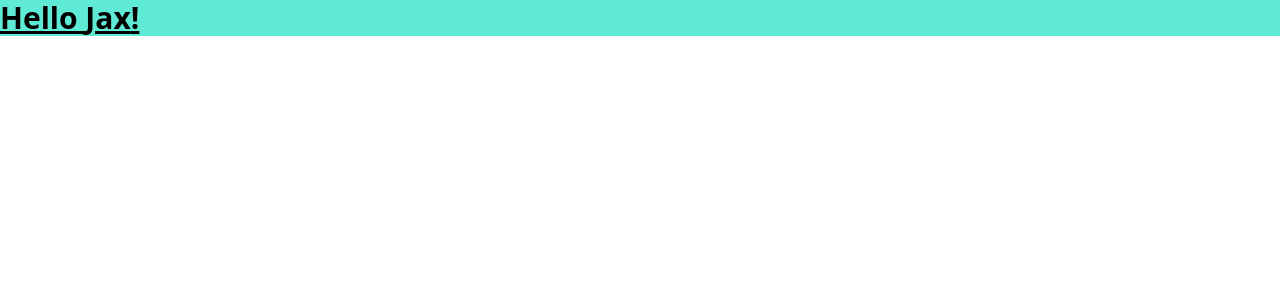
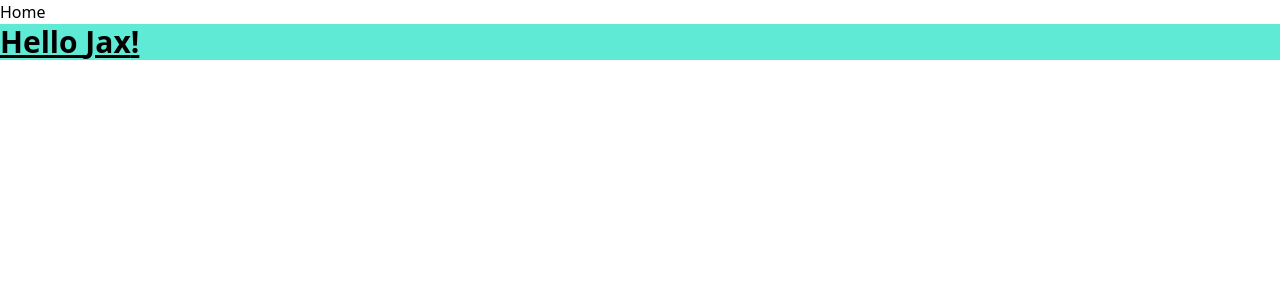
Before and after one commit to ljaxferrand/lj-next-portfolio, a Next.js app: page / in a window 1280 px wide. Shown: the top 300 px of the page. Built offline with nearby package versions, Linux system fonts and the light colour scheme.

Commit message:
Fix Layout rendering

```diff
--- a/components/Header.js
+++ b/components/Header.js
@@ -1,5 +1,19 @@
+import Link from "next/link";
+
 const Header = () => {
-  return <></>;
+  return (
+    <header>
+      <nav>
+        <ul>
+          <li>
+            <Link href="/">
+              <a>Home</a>
+            </Link>
+          </li>
+        </ul>
+      </nav>
+    </header>
+  );
 };
 
 export default Header;
--- a/components/Layout.js
+++ b/components/Layout.js
@@ -1,10 +1,10 @@
-import Head from "next/head";
+import Header from "./Header";
 
 export default function Layout({ children }) {
-  <>
-    {/* <Head>
-      <meta name="theme-color" content="#ffffff"></meta>
-    </Head> */}
-    <main>{children}</main>;
-  </>;
+  return (
+    <>
+      <Header />
+      <main>{children}</main>
+    </>
+  );
 }
--- a/pages/_app.js
+++ b/pages/_app.js
@@ -1,9 +1,13 @@
 import "../styles/globals.css";
-
+import Layout from "../components/Layout";
 // Motion
 
 function MyApp({ Component, pageProps }) {
-  return <Component {...pageProps} />;
+  return (
+    <Layout>
+      <Component {...pageProps} />
+    </Layout>
+  );
 }
 
 export default MyApp;
```
